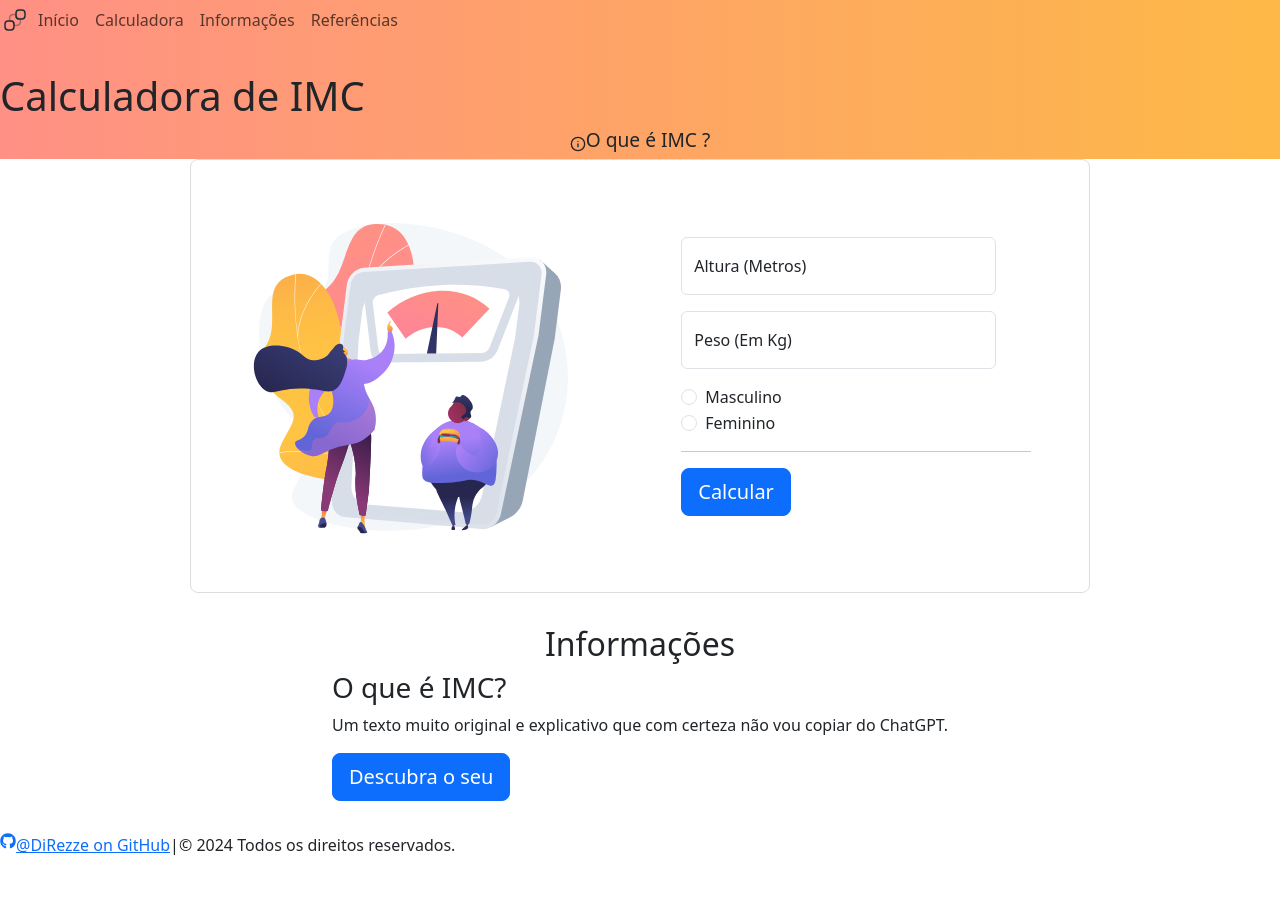
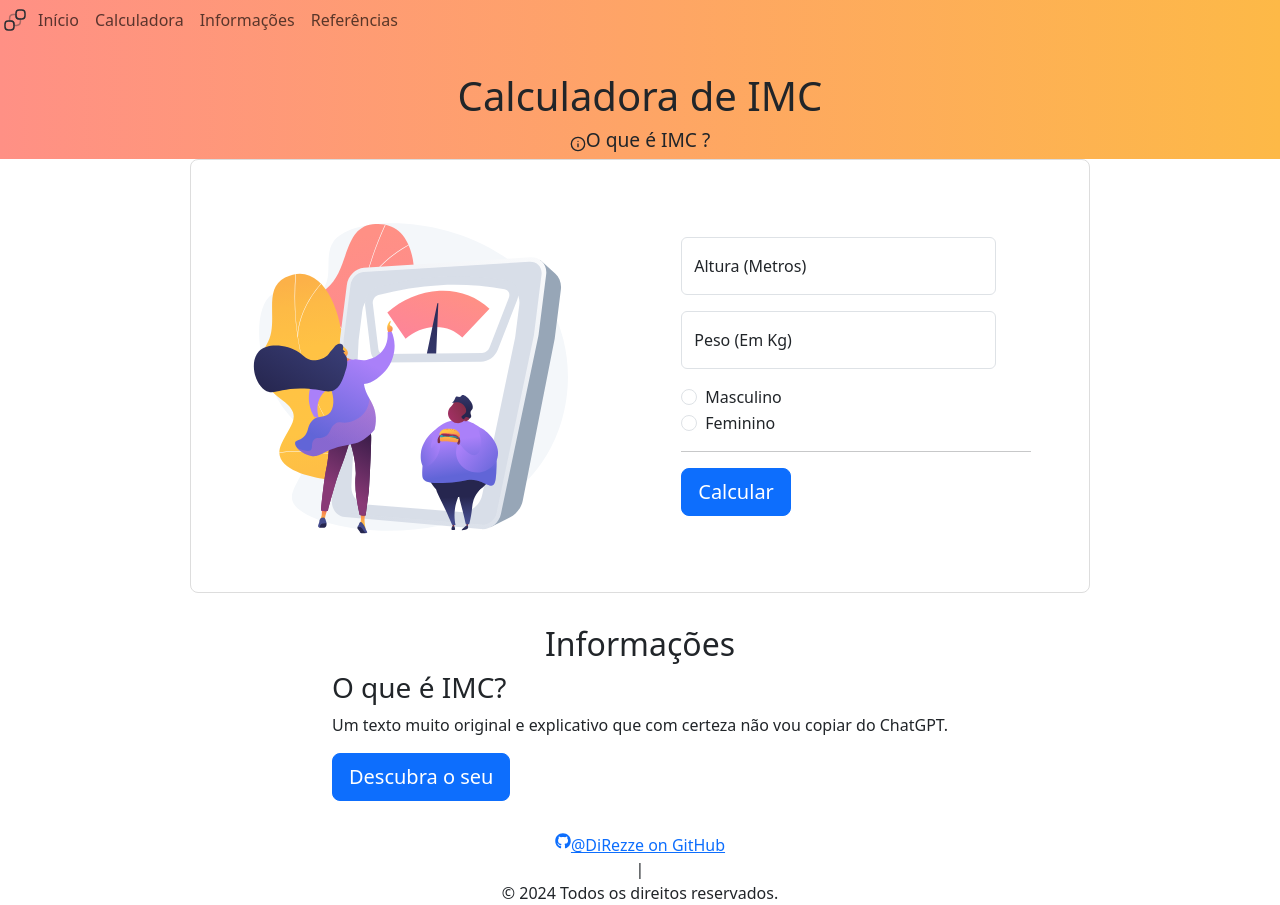
Before and after one commit to DiRezze/calculadora_imc, a React (Vite) app: page / in a window 1280 px wide. Before the commit the page ends 857 px from the top, so only its background shows below. Built offline with nearby package versions, Linux system fonts and the light colour scheme.

Commit message:
fix: scrollInto block center

```diff
--- a/src/components/calculator.tsx
+++ b/src/components/calculator.tsx
@@ -22,7 +22,7 @@ const CalculatorApp: React.FC = () =>{
         setGender(genderValue === 'radioMasc' ? 'Masculino' : 'Feminino');
 
         if (resultsRef.current) {
-            resultsRef.current.scrollIntoView({ behavior: 'smooth' });
+            resultsRef.current.scrollIntoView({ behavior: 'smooth', block: 'center',});
         }
 
     }
--- a/src/main.css
+++ b/src/main.css
@@ -24,7 +24,7 @@ nav{
 form{
   width: 75%;
 }
-main, section{
+main, section, header, footer{
   display: flex;
   flex-flow: column nowrap;
   align-items: center;
```
